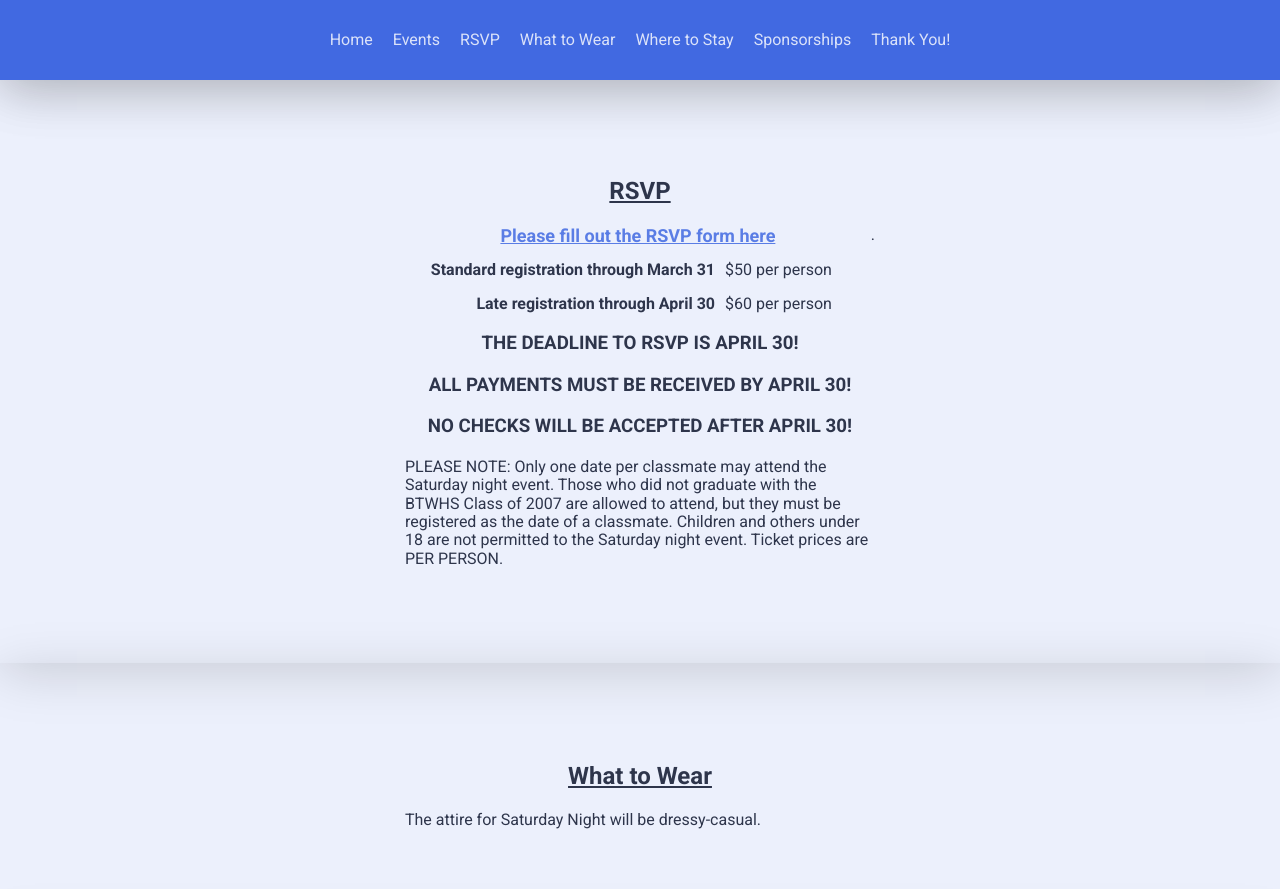
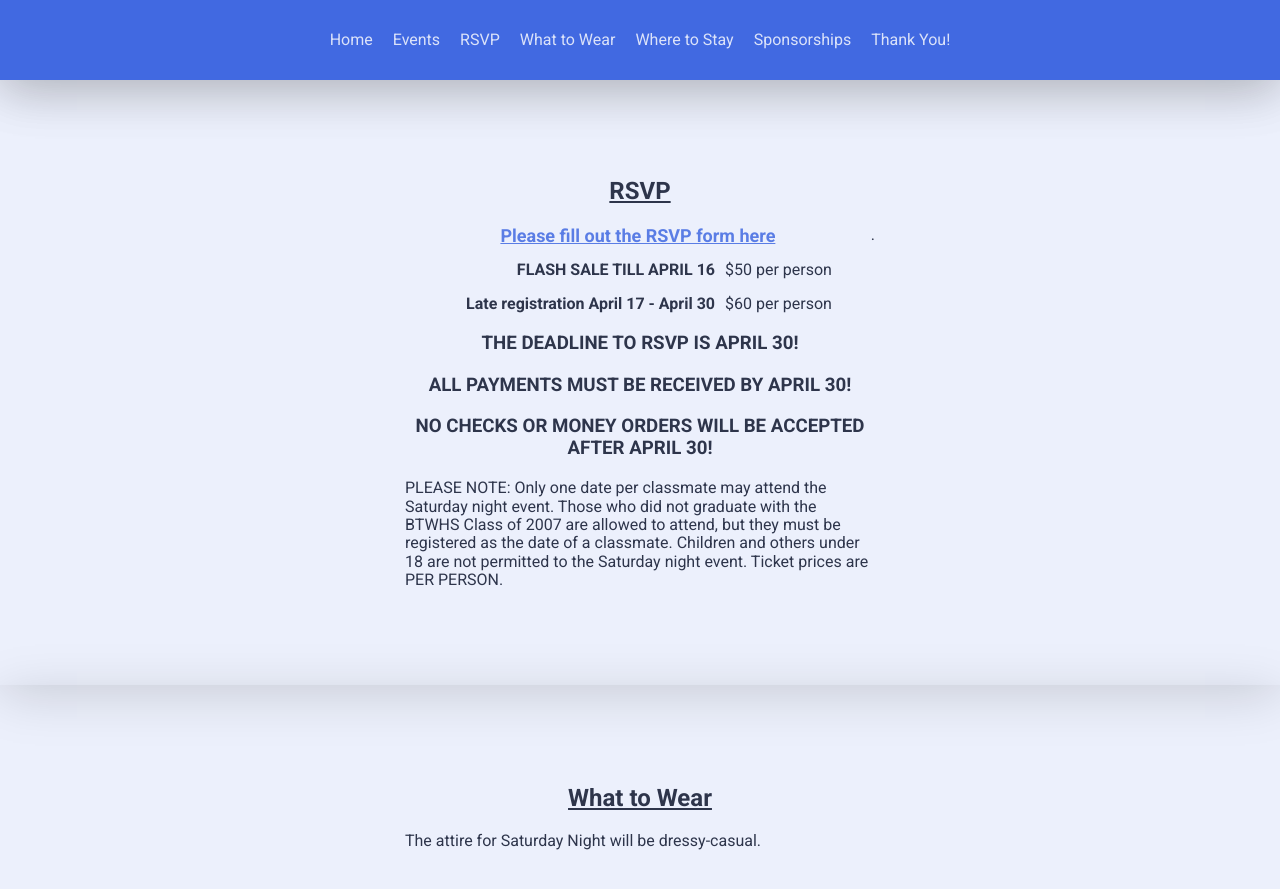
Before and after one commit to bookertwhs2007/bookertwhs, a Jekyll site: the page built from index.html, in a window 1280 px wide and 900 px high, scrolled down 1906 px. Shown: the top 889 px of the window. Built offline with Jekyll 4.4.1, drawn with Linux system fonts in a browser that asks for light colours; nearby versions of some CDN libraries.

Commit message:
Updated Rsvp

```diff
--- a/_sections/rsvp.markdown
+++ b/_sections/rsvp.markdown
@@ -9,16 +9,16 @@ class: rsvp
 
 [Please fill out the RSVP form here](https://docs.google.com/forms/d/e/1FAIpQLScq25zgb1W7tywR07IzCfnkXQijtyeBlukhd6kkKx23QqVJ0w/viewform).
 
-**Standard registration through March 31**
+**FLASH SALE TILL APRIL 16**
 $50 per person
 
-**Late registration through April 30**
+**Late registration April 17 - April 30**
 $60 per person
 
 ### THE DEADLINE TO RSVP IS APRIL 30!
 
 ### ALL PAYMENTS MUST BE RECEIVED BY APRIL 30!
 
-### NO CHECKS WILL BE ACCEPTED AFTER APRIL 30!
+### NO CHECKS OR MONEY ORDERS WILL BE ACCEPTED AFTER APRIL 30!
 
 PLEASE NOTE: Only one date per classmate may attend the Saturday night event. Those who did not graduate with the BTWHS Class of 2007 are allowed to attend, but they must be registered as the date of a classmate. Children and others under 18 are not permitted to the Saturday night event. Ticket prices are PER PERSON.
```
